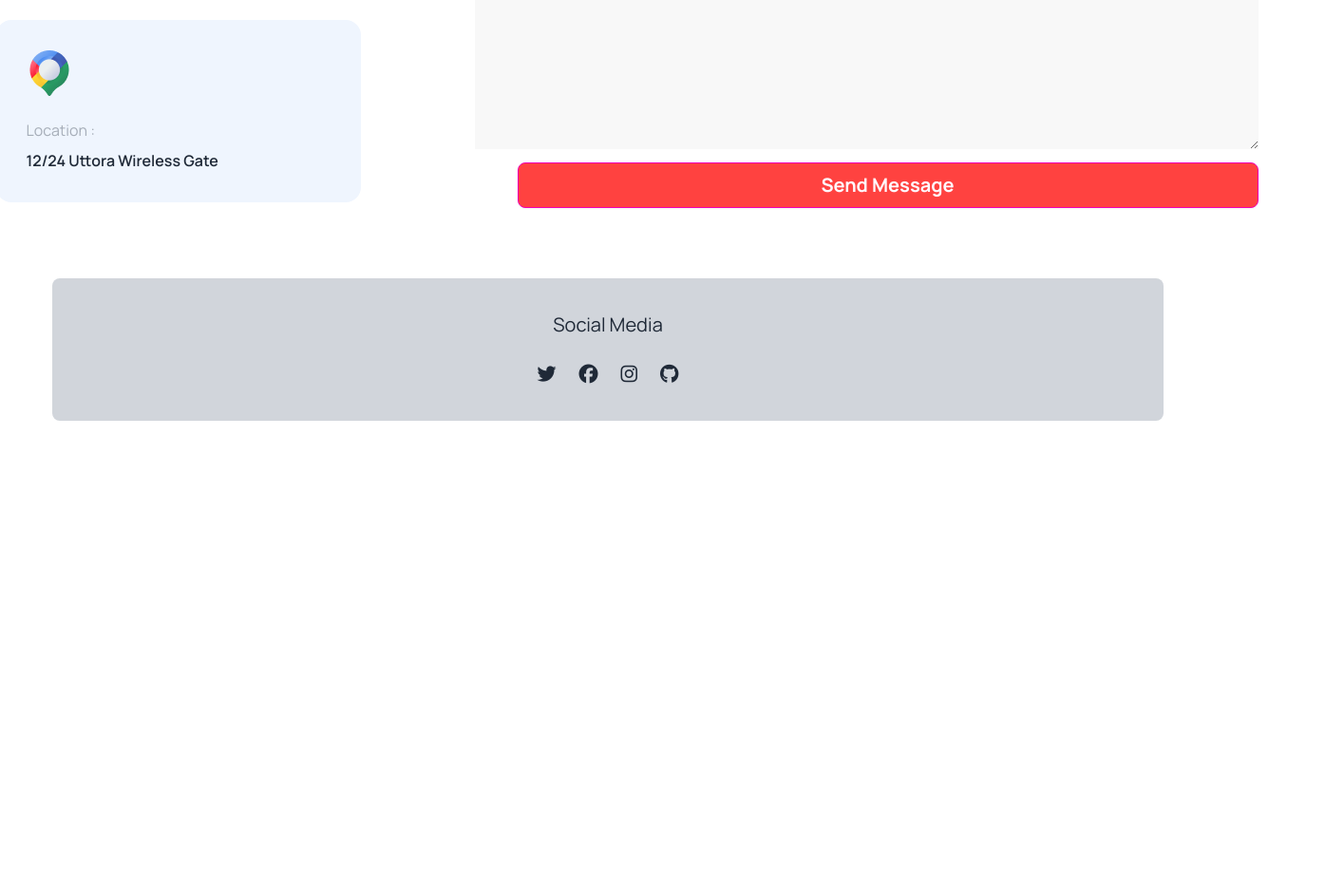
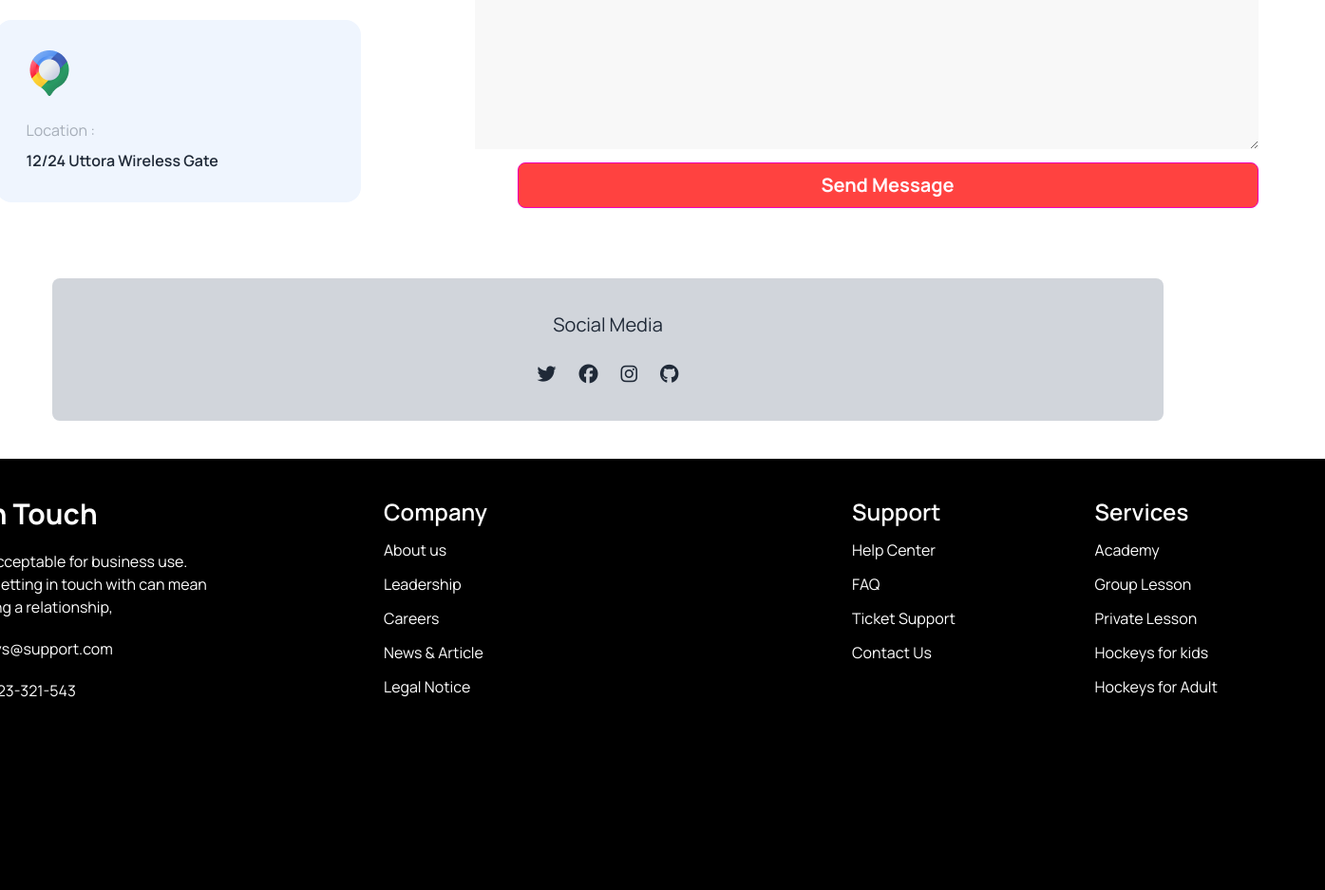
Before and after one commit to mizanurrahman70/B9-3-Hockeys, a plain HTML site: page indext.html in a window 1280 px wide. Shown: the part 5143-6080 px from the top of the page at 95% size, 1395 px wide, since content can reach past the window. Before the commit the page ends 5626 px from the top, so only its background shows below. Drawn offline with nearby package versions, Linux system fonts and the light colour scheme.

Commit message:
footer lg divice complete

```diff
--- a/indext.html
+++ b/indext.html
@@ -619,6 +619,43 @@
         </div>
       </div>
       </section>
-    <footer></footer>
+
+      <footer class=" -ml-48 - w-[124%]  h-[454px] bg-black p-10 ">
+        <!-- containner div  -->
+        <div class="flex text-white justify-around">
+       <div class="space-y-5">
+        <h1 class="text-3xl font-bold">Get In Touch</h1>
+        <p class="w-[336px]"> Both are acceptable for business use. However, getting in touch with can mean establishing a relationship,  </p>
+        <h3><i class="fa-regular fa-message mr-2 text-red-500"></i> hockeys@support.com</h3>
+        <h2><i class="fa-solid fa-phone mr-2 text-red-500"></i>(+62) 123-321-543</h2>
+
+       </div>
+       <div class="flex justify-between gap-96">
+        <div class="flex flex-col space-y-3">
+          <header class="text-2xl font-semibold text-white">Company</header>
+          <a class="link link-hover">About us</a>
+          <a class="link link-hover">Leadership</a>
+          <a class="link link-hover">Careers</a>
+          <a class="link link-hover">News & Article</a>
+          <a class="link link-hover">Legal Notice</a>
+        </div>
+        <div class="flex flex-col space-y-3">
+          <header class="text-2xl font-semibold text-white">Support</header>
+          <a class="link link-hover">Help Center</a>
+          <a class="link link-hover">FAQ</a>
+          <a class="link link-hover">Ticket Support</a>
+          <a class="link link-hover">Contact Us</a>
+        </div>
+      </div>
+        <div class="flex flex-col space-y-3">
+          <header class="text-2xl font-semibold text-white">Services</header>
+          <a class="link link-hover">Academy</a>
+          <a class="link link-hover">Group Lesson</a>
+          <a class="link link-hover">Private Lesson</a>
+          <a class="link link-hover">Hockeys for kids</a>
+          <a class="link link-hover">Hockeys for Adult</a>
+        </div>
+      </div>
+    </footer>
   </body>
 </html>
```
